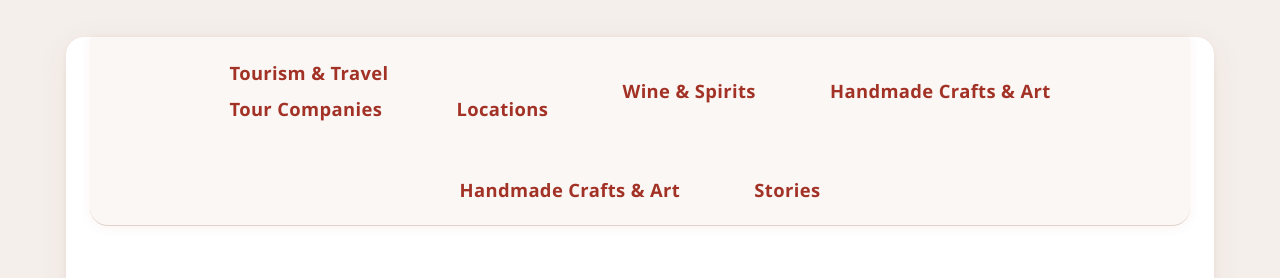
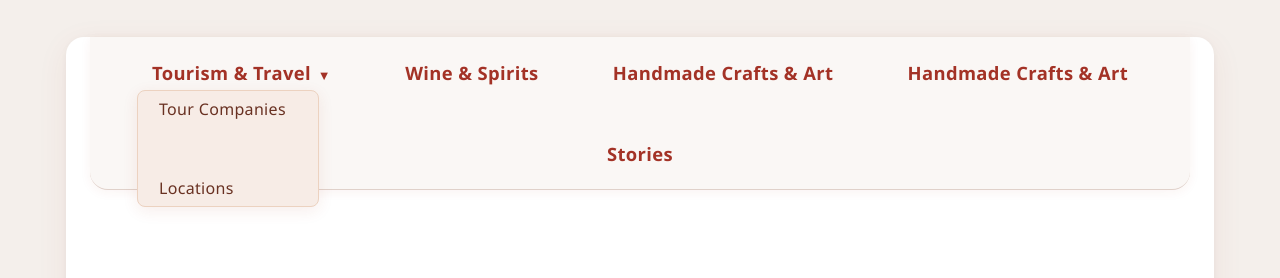
Before and after one commit to catlikesice/InvestInGeorgia, a plain HTML site: page index.html in a window 1280 px wide. Shown: the part 137-415 px from the top of the page. Drawn offline with Linux system fonts and the light colour scheme.

Commit message:
Update styles.css

```diff
--- a/styles.css
+++ b/styles.css
@@ -41,6 +41,7 @@
 
 .sidebar li {
     margin: 0;
+    position: relative; /* Needed for dropdown */
 }
 
 .sidebar a {
@@ -61,14 +62,67 @@
     background: #a33226;
 }
 
-/* Adjust main to take remaining space */
+/* Dropdown menu styles */
+.dropdown {
+    position: relative;
+}
+
+.dropdown-toggle::after {
+    content: " ▼";
+    font-size: 0.7em;
+    color: #a33226;
+    margin-left: 0.25em;
+    vertical-align: middle;
+}
+
+.dropdown-menu {
+    position: absolute;
+    left: 0;
+    top: 100%;
+    min-width: 180px;
+    background: #f7ece6;
+    border: 1px solid #ecd2c0;
+    border-radius: 8px;
+    box-shadow: 0 4px 16px rgba(163, 50, 38, 0.09);
+    padding: 0.5em 0;
+    display: none;
+    z-index: 100;
+    flex-direction: column;
+    gap: 0;
+}
+
+.dropdown-menu li {
+    margin: 0;
+    width: 100%;
+}
+
+.dropdown-menu a {
+    font-size: 1rem;
+    font-weight: 500;
+    color: #693122;
+    background: transparent;
+    padding: 0.4em 1.3em;
+    border-radius: 0;
+    transition: background 0.15s, color 0.15s;
+}
+
+.dropdown-menu a:hover,
+.dropdown-menu a:focus {
+    background: #a33226;
+    color: #fff;
+}
+
+.dropdown:hover > .dropdown-menu,
+.dropdown:focus-within > .dropdown-menu {
+    display: flex;
+}
+
 main {
     flex: 1;
     padding: 0.5rem 0 2rem 0;
     min-width: 0;
 }
 
-/* Section and article improvements */
 main section {
     margin-bottom: 3.5rem;
 }
@@ -165,6 +219,10 @@ footer {
     .sidebar ul {
         gap: 1.3rem;
     }
+    .dropdown-menu {
+        min-width: 130px;
+        font-size: 0.9rem;
+    }
 }
 
 @media (max-width: 700px) {
@@ -174,4 +232,5 @@ footer {
     .container { padding: 0; }
     main article { padding: 0.7rem 0.6rem; }
     .sidebar ul { gap: 0.5rem; }
+    .dropdown-menu { min-width: 100px; font-size: 0.88rem; }
 }
```
